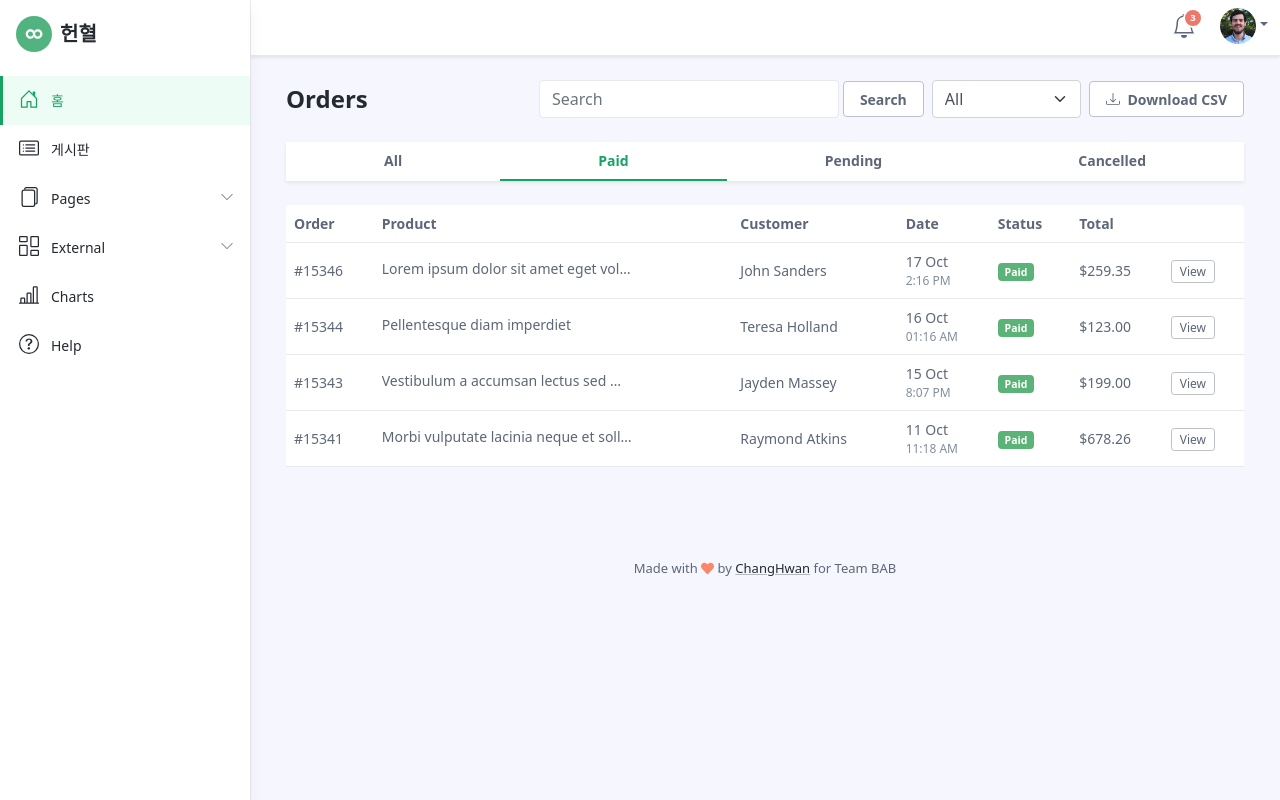
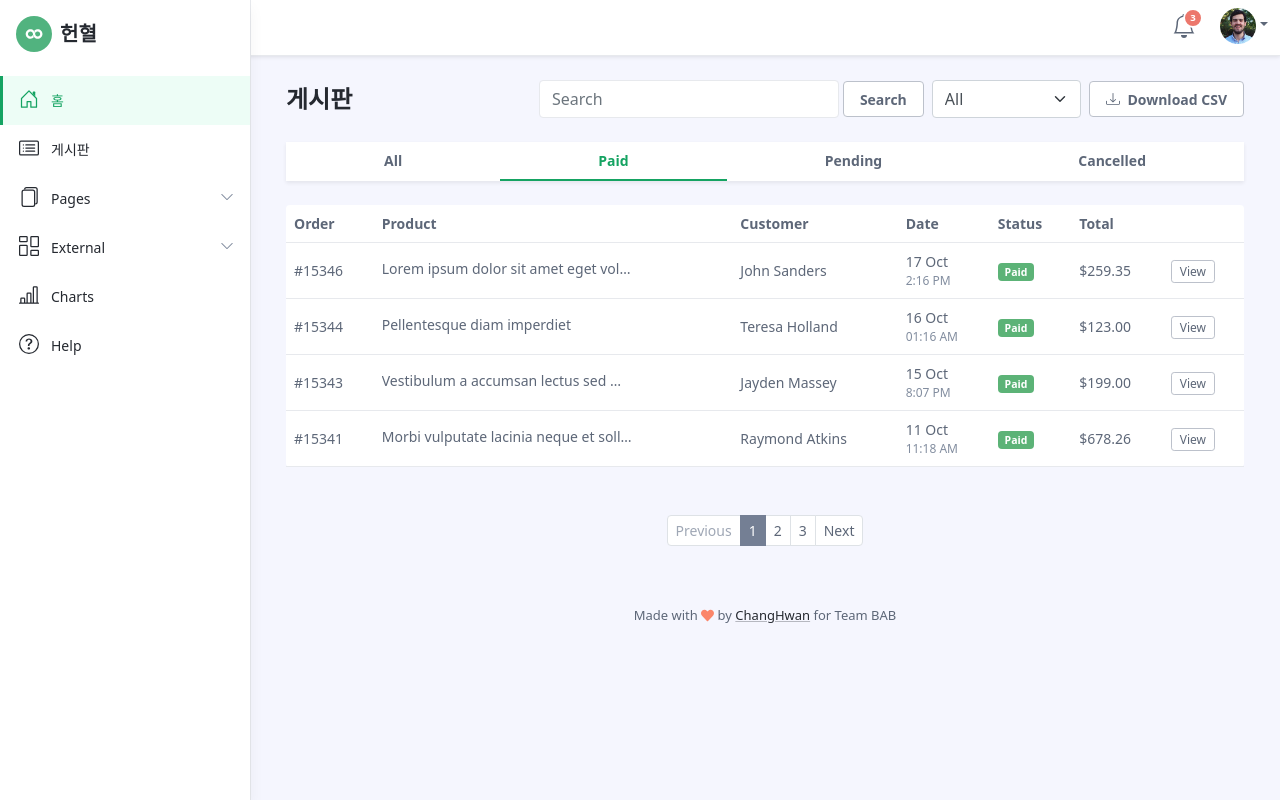
Before and after one commit to dch9610/BAB_Project, a Flask app: page /board_main in a window 1280 px wide, after a click on "Paid". Run offline with Flask 2, Linux system fonts and the light colour scheme; some libraries are stand-ins or nearby versions.

Commit message:
게시판 글자 변경과 페이지 넘기기 생성

```diff
--- a/Web/templates/boards/orders.html
+++ b/Web/templates/boards/orders.html
@@ -32,17 +32,20 @@
 
 
 	<div class="app-wrapper">
-
+		<!-- 게시판 출력 부분 -->
 		<div class="app-content pt-3 p-md-3 p-lg-4">
 			<div class="container-xl">
 
+				<!-- 게시판 윗부분 -->
 				<div class="row g-3 mb-4 align-items-center justify-content-between">
 					<div class="col-auto">
-						<h1 class="app-page-title mb-0">Orders</h1>
+						<h1 class="app-page-title mb-0">게시판</h1>
 					</div>
+
 					<div class="col-auto">
 						<div class="page-utilities">
 							<div class="row g-2 justify-content-start justify-content-md-end align-items-center">
+								<!-- 검색 기능 -->
 								<div class="col-auto">
 									<form class="table-search-form row gx-1 align-items-center">
 										<div class="col-auto">
@@ -55,7 +58,8 @@
 									</form>
 
 								</div>
-								<!--//col-->
+
+								<!--// 년도 설정-->
 								<div class="col-auto">
 
 									<select class="form-select w-auto">
@@ -66,6 +70,8 @@
 
 									</select>
 								</div>
+
+								<!-- csv 파일로 저장 -->
 								<div class="col-auto">
 									<a class="btn app-btn-secondary" href="#">
 										<svg width="1em" height="1em" viewBox="0 0 16 16" class="bi bi-download mr-1"
@@ -85,9 +91,8 @@
 					</div>
 					<!--//col-auto-->
 				</div>
-				<!--//row-->
 
-
+				<!-- 게시판 카테고리 -->
 				<nav id="orders-table-tab"
 					class="orders-table-tab app-nav-tabs nav shadow-sm flex-column flex-sm-row mb-4">
 					<a class="flex-sm-fill text-sm-center nav-link active" id="orders-all-tab" data-toggle="tab"
@@ -102,14 +107,17 @@
 						aria-selected="false">Cancelled</a>
 				</nav>
 
+				<!-- 게시판 내용 출력 -->
+				<div class="tab-content" id="orders-table-tab-content">
 
-				<div class="tab-content" id="orders-table-tab-content">
+					<!-- 첫번째 카테고리 -->
 					<div class="tab-pane fade show active" id="orders-all" role="tabpanel"
 						aria-labelledby="orders-all-tab">
 						<div class="app-card app-card-orders-table shadow-sm mb-5">
 							<div class="app-card-body">
 								<div class="table-responsive">
 									<table class="table app-table-hover mb-0 text-left">
+										<!-- 내용 제목 부분 -->
 										<thead>
 											<tr>
 												<th class="cell">Order</th>
@@ -121,6 +129,7 @@
 												<th class="cell"></th>
 											</tr>
 										</thead>
+										<!-- 내용 본문 부분 -->
 										<tbody>
 											<tr>
 												<td class="cell">#15346</td>
@@ -200,12 +209,11 @@
 										</tbody>
 									</table>
 								</div>
-								<!--//table-responsive-->
+							</div>
 
-							</div>
-							<!--//app-card-body-->
 						</div>
-						<!--//app-card-->
+
+						<!-- 페이지 넘기기 -->
 						<nav class="app-pagination">
 							<ul class="pagination justify-content-center">
 								<li class="page-item disabled">
@@ -219,17 +227,18 @@
 								</li>
 							</ul>
 						</nav>
-						<!--//app-pagination-->
+
 
 					</div>
-					<!--//tab-pane-->
 
+					<!-- 두번째 카테고리 내용부분 -->
 					<div class="tab-pane fade" id="orders-paid" role="tabpanel" aria-labelledby="orders-paid-tab">
 						<div class="app-card app-card-orders-table mb-5">
 							<div class="app-card-body">
 								<div class="table-responsive">
 
 									<table class="table mb-0 text-left">
+										<!-- 내용 제목 부분  -->
 										<thead>
 											<tr>
 												<th class="cell">Order</th>
@@ -241,6 +250,7 @@
 												<th class="cell"></th>
 											</tr>
 										</thead>
+										<!-- 내용 본문 부분 -->
 										<tbody>
 											<tr>
 												<td class="cell">#15346</td>
@@ -298,14 +308,29 @@
 										</tbody>
 									</table>
 								</div>
-								<!--//table-responsive-->
+
 							</div>
-							<!--//app-card-body-->
+
 						</div>
-						<!--//app-card-->
+
+						<!-- 페이지 넘기기 -->
+						<nav class="app-pagination">
+							<ul class="pagination justify-content-center">
+								<li class="page-item disabled">
+									<a class="page-link" href="#" tabindex="-1" aria-disabled="true">Previous</a>
+								</li>
+								<li class="page-item active"><a class="page-link" href="#">1</a></li>
+								<li class="page-item"><a class="page-link" href="#">2</a></li>
+								<li class="page-item"><a class="page-link" href="#">3</a></li>
+								<li class="page-item">
+									<a class="page-link" href="#">Next</a>
+								</li>
+							</ul>
+						</nav>
+
 					</div>
-					<!--//tab-pane-->
 
+					<!-- 세번째 카테고리 내용부분 -->
 					<div class="tab-pane fade" id="orders-pending" role="tabpanel" aria-labelledby="orders-pending-tab">
 						<div class="app-card app-card-orders-table mb-5">
 							<div class="app-card-body">
@@ -340,11 +365,27 @@
 								</div>
 								<!--//table-responsive-->
 							</div>
-							<!--//app-card-body-->
+
 						</div>
-						<!--//app-card-->
+
+						<!-- 페이지 넘기기 -->
+						<nav class="app-pagination">
+							<ul class="pagination justify-content-center">
+								<li class="page-item disabled">
+									<a class="page-link" href="#" tabindex="-1" aria-disabled="true">Previous</a>
+								</li>
+								<li class="page-item active"><a class="page-link" href="#">1</a></li>
+								<li class="page-item"><a class="page-link" href="#">2</a></li>
+								<li class="page-item"><a class="page-link" href="#">3</a></li>
+								<li class="page-item">
+									<a class="page-link" href="#">Next</a>
+								</li>
+							</ul>
+						</nav>
+
 					</div>
-					<!--//tab-pane-->
+
+					<!-- 네번째 카테고리 내용부분 -->
 					<div class="tab-pane fade" id="orders-cancelled" role="tabpanel"
 						aria-labelledby="orders-cancelled-tab">
 						<div class="app-card app-card-orders-table mb-5">
@@ -383,18 +424,32 @@
 							</div>
 							<!--//app-card-body-->
 						</div>
-						<!--//app-card-->
+
+						<!-- 페이지 넘기기 -->
+						<nav class="app-pagination">
+							<ul class="pagination justify-content-center">
+								<li class="page-item disabled">
+									<a class="page-link" href="#" tabindex="-1" aria-disabled="true">Previous</a>
+								</li>
+								<li class="page-item active"><a class="page-link" href="#">1</a></li>
+								<li class="page-item"><a class="page-link" href="#">2</a></li>
+								<li class="page-item"><a class="page-link" href="#">3</a></li>
+								<li class="page-item">
+									<a class="page-link" href="#">Next</a>
+								</li>
+							</ul>
+						</nav>
 					</div>
-					<!--//tab-pane-->
+
 				</div>
-				<!--//tab-content-->
+
 
 
 
 			</div>
 			<!--//container-fluid-->
 		</div>
-		<!--//app-content-->
+
 
 		<!--//app-footer-->
 		{% include 'include/footer.html' %}
```
